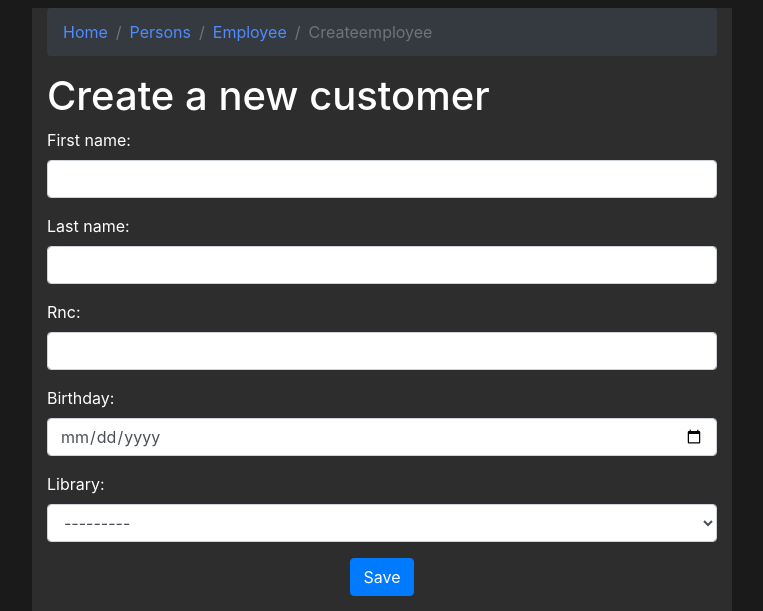
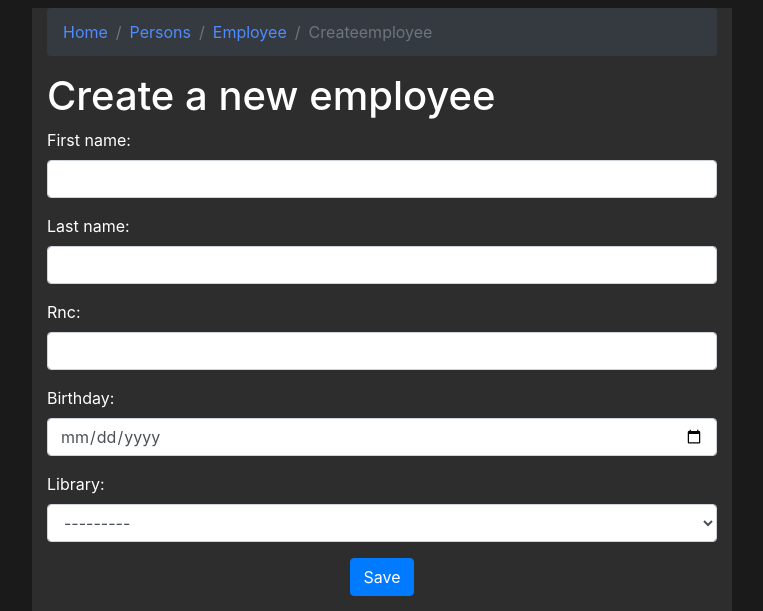
Before and after one commit to DarwinLF/PythonPractice, a Django app: page /persons/employee/createEmployee/ in a window 1280 px wide. Shown: the top 611 px of the page, without its empty margins (258-1021 px from the left). Run offline with Django 3.2, Linux system fonts and the light colour scheme; data that the repository does not hold is empty; some libraries are stand-ins or nearby versions.

Commit message:
fixing create_form of the models

```diff
--- a/libraries/templates/book/book_create_form.html
+++ b/libraries/templates/book/book_create_form.html
@@ -1,6 +1,9 @@
 {% extends 'main/create_form.html' %}
 
 {% block model%}book{% endblock %}
+
+{% block form_id %}book_form{% endblock %}
+{% block action_link %}{% url 'libraries:book_create' %}{% endblock %}
 
 {% block form_fields%}
   <div class="form-group">
--- a/libraries/templates/rent/rent_create_form.html
+++ b/libraries/templates/rent/rent_create_form.html
@@ -1,6 +1,9 @@
 {% extends 'main/create_form.html' %}
 
 {% block model%}rent{% endblock %}
+
+{% block form_id %}rent_form{% endblock %}
+{% block action_link %}{% url 'libraries:rent_create' %}{% endblock %}
 
 {% block form_fields%}
   <div class="form-group">
--- a/persons/templates/employee/employee_create_form.html
+++ b/persons/templates/employee/employee_create_form.html
@@ -1,6 +1,9 @@
 {% extends 'main/create_form.html' %}
 
-{% block model%}customer{% endblock %}
+{% block model%}employee{% endblock %}
+
+{% block form_id %}employee_form{% endblock %}
+{% block action_link %}{% url 'persons:employee_create' %}{% endblock %}
 
 {% block form_fields%}
   <div class="form-group">
```
